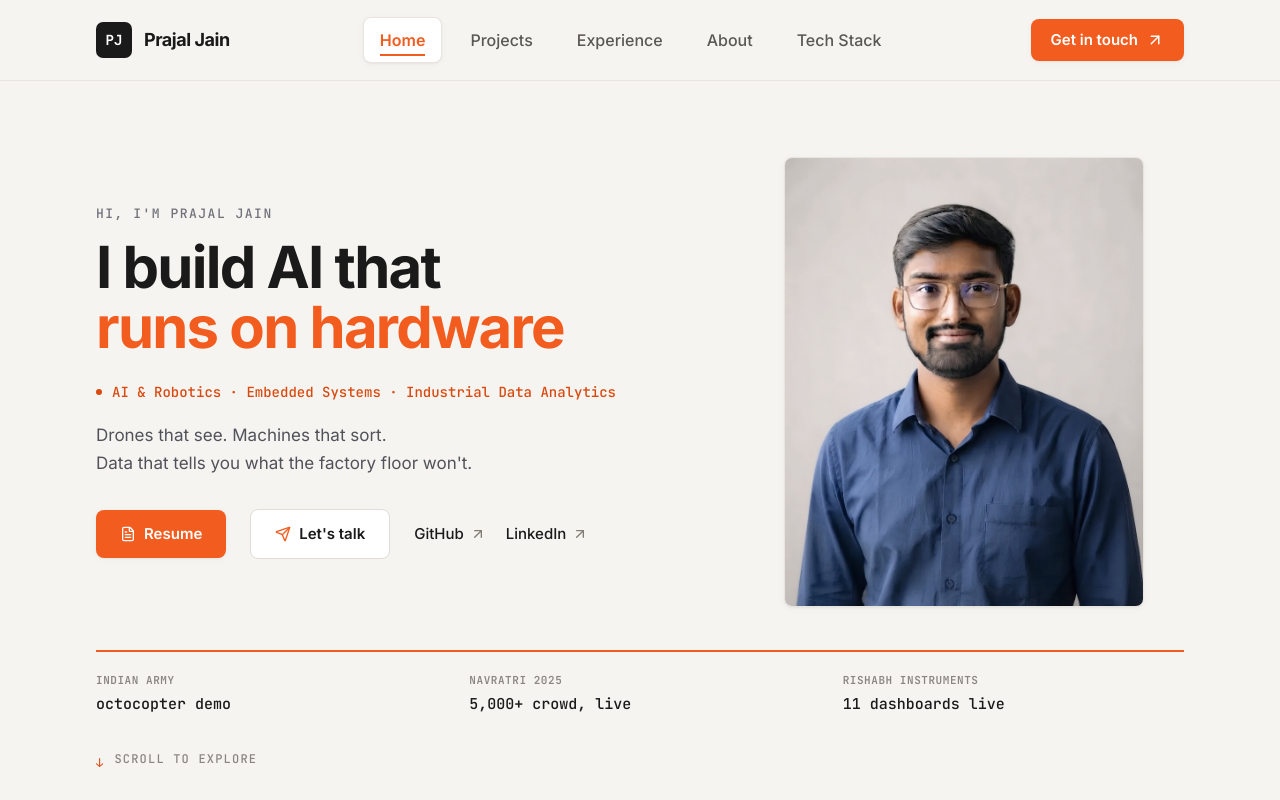
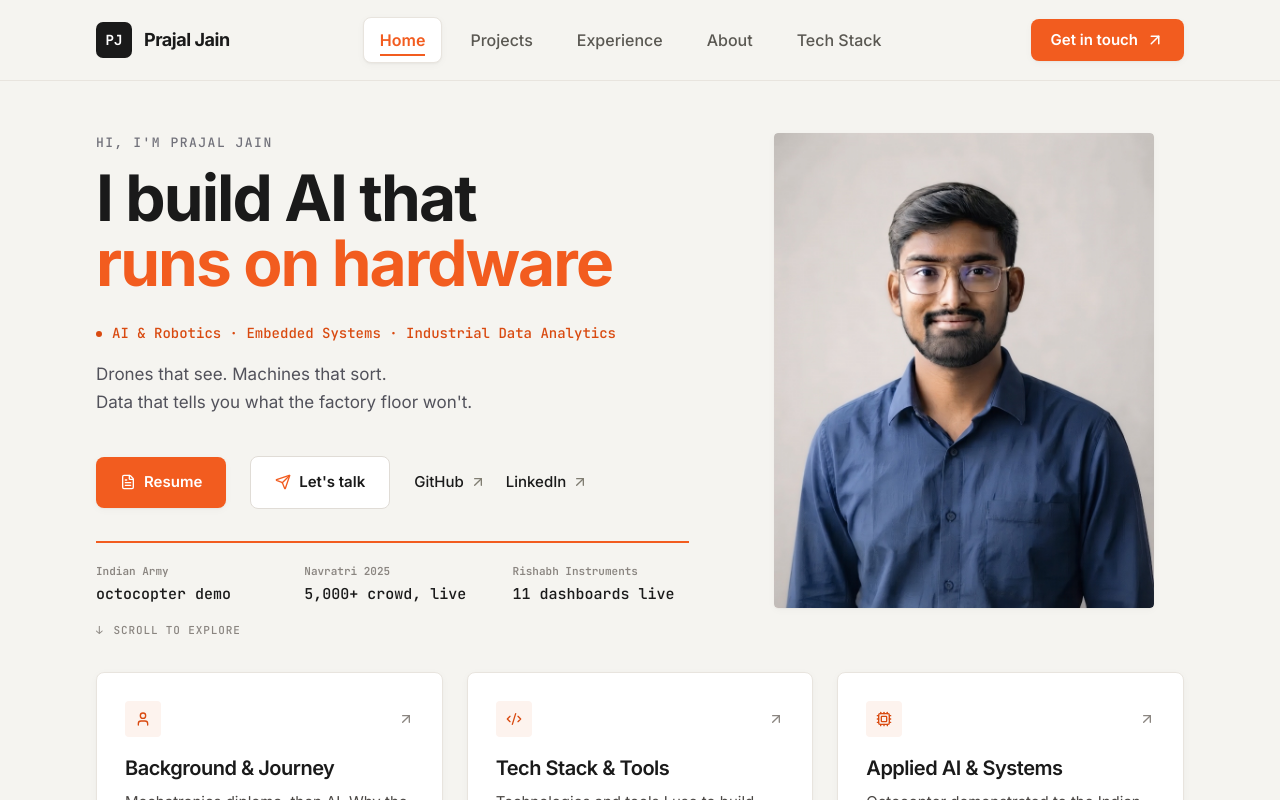
Before and after one commit to Prrajaljain/Portfolio-Setup, a Next.js app: page / in a window 1280 px wide. Shown: the top 800 px of the page. Built offline with nearby package versions, Linux system fonts and the light colour scheme.

Commit message:
Restore original Hero layout and spacing

```diff
--- a/components/home/hero.tsx
+++ b/components/home/hero.tsx
@@ -19,7 +19,7 @@ function BentoHeroGrid() {
   ]
 
   return (
-    <div id="bento-grid" className="scroll-mt-24 mt-16 md:mt-24 w-full text-left">
+    <div id="bento-grid" className="mt-6 md:mt-8 w-full text-left">
       <div className="grid grid-cols-1 md:grid-cols-3 gap-6 items-stretch">
         {/* Left Column: 2 Cards Stacked Vertically */}
         <div className="flex flex-col gap-6 justify-between">
@@ -162,66 +162,108 @@ export function Hero() {
   const linkedinUrl = profile.socials.find((s) => s.label === 'LinkedIn')?.href ?? 'https://linkedin.com/in/prajaljain23'
 
   return (
-    <section className="relative bg-[#F5F4F0] text-[#1A1A1A] overflow-hidden box-border">
-      {/* 1. Full Screen Hero Landing Viewport (100vh minus 80px header) */}
-      <div className="mx-auto max-w-6xl px-6 sm:px-8 min-h-[calc(100vh-80px)] flex flex-col justify-between pt-8 sm:pt-10 md:pt-12 pb-6">
+    <section className="relative bg-[#F5F4F0] text-[#1A1A1A] overflow-hidden pt-[40px] md:pt-[52px] pb-[40px] md:pb-[56px] box-border">
+      <div className="mx-auto max-w-6xl px-6 sm:px-8">
         {/* Main Hero Split Grid */}
-        <div className="grid grid-cols-1 lg:grid-cols-[1.35fr_1fr] items-center gap-10 lg:gap-14 my-auto">
+        <div className="grid grid-cols-1 lg:grid-cols-[1.35fr_1fr] items-start gap-10 lg:gap-14">
 
           {/* LEFT COLUMN CONTAINER */}
-          <div className="flex flex-col items-start text-left w-full">
+          <div className="order-1 flex flex-col items-start text-left w-full">
 
-            {/* 1. Eyebrow */}
-            <div className="mb-[14px] font-mono text-[12px] sm:text-[13px] font-medium text-[#71717A] uppercase tracking-[1.5px]">
+            {/* 1. Eyebrow (12px gap to headline) — order-1 */}
+            <div className="order-1 mb-[12px] font-mono text-[13px] font-medium text-[#71717A] uppercase tracking-[1.5px]">
               HI, I&apos;M PRAJAL JAIN
             </div>
 
-            {/* 2. Headline */}
-            <h1 className="mb-[24px] max-w-xl text-[40px] md:text-[48px] lg:text-[58px] font-bold leading-[1.04] tracking-[-0.03em] text-[#1A1A1A]">
+            {/* 2. Headline: 40px (<768px), 48px (768px-1024px), 64px (≥1024px) (28px gap to role line) — order-2 */}
+            <h1 className="order-2 mb-[28px] max-w-xl text-[40px] md:text-[48px] lg:text-[64px] font-bold leading-[1.02] tracking-[-0.03em] text-[#1A1A1A]">
               I build AI that{' '}
               <span className="text-[#F25C1F] font-bold block">
                 runs on hardware
               </span>
             </h1>
 
-            {/* 3. Subtitle / Role Line */}
-            <div className="mb-[18px] flex flex-wrap items-center gap-[10px] font-mono text-[13px] sm:text-[14px] font-medium text-[#D94A10]">
-              <span className="size-[6px] shrink-0 rounded-full bg-[#D94A10]" />
-              <span>
+            {/* 3. Subtitle / Role Line: (16px gap to subhead) — order-3 */}
+            <div className="order-3 mb-[16px] flex flex-wrap items-center gap-[10px] font-mono text-[13px] sm:text-[14px] font-medium text-[#D94A10]" style={{ color: '#D94A10' }}>
+              <span className="size-[6px] shrink-0 rounded-full bg-[#D94A10]" style={{ backgroundColor: '#D94A10' }} />
+              <span className="text-[#D94A10]" style={{ color: '#D94A10' }}>
                 AI &amp; Robotics &middot; Embedded Systems &middot; Industrial Data Analytics
               </span>
             </div>
 
-            {/* 4. Subhead Paragraph */}
-            <p className="mb-[32px] max-w-[480px] text-[16px] sm:text-[17px] leading-[1.65] text-[#52525B]">
+            {/* 4. Subhead Paragraph: (40px gap to button row) — order-4 */}
+            <p className="order-4 mb-[40px] max-w-[480px] text-[17px] leading-[1.65] text-[#52525B]">
               Drones that see. Machines that sort.<br className="hidden sm:block" />
               Data that tells you what the factory floor won&apos;t.
             </p>
 
-            {/* 5. Button Row */}
-            <div className="flex flex-wrap items-center gap-5 sm:gap-6">
-              {/* Primary button: Resume */}
+            {/* 5. Proof Strip & Orange Rule: order-5 on mobile, order-7 on desktop (20px top padding below divider) */}
+            <div className="order-5 lg:order-7 w-full mb-0">
+              <div className="w-full h-[2px] bg-[#F25C1F]" />
+
+              <div className="w-full pt-[20px] grid grid-cols-1 sm:grid-cols-3 gap-4 sm:gap-8 font-mono">
+                <div>
+                  <span className="font-mono text-[11px] font-semibold text-[#8A8580] block">
+                    Indian Army
+                  </span>
+                  <span className="font-mono text-[15px] font-medium text-[#1A1A1A] mt-1 block whitespace-nowrap">
+                    octocopter demo
+                  </span>
+                </div>
+
+                <div>
+                  <span className="font-mono text-[11px] font-semibold text-[#8A8580] block">
+                    Navratri 2025
+                  </span>
+                  <span className="font-mono text-[15px] font-medium text-[#1A1A1A] mt-1 block whitespace-nowrap">
+                    5,000+ crowd, live
+                  </span>
+                </div>
+
+                <div>
+                  <span className="font-mono text-[11px] font-semibold text-[#8A8580] block">
+                    Rishabh Instruments
+                  </span>
+                  <span className="font-mono text-[15px] font-medium text-[#1A1A1A] mt-1 block whitespace-nowrap">
+                    11 dashboards live
+                  </span>
+                </div>
+              </div>
+
+              {/* Scroll Indicator: Left-aligned to text column, interactive link to bento grid */}
+              <a
+                href="#bento-grid"
+                className="mt-[16px] hidden md:inline-flex items-center gap-[10px] font-mono text-[11px] font-medium uppercase tracking-[0.08em] text-[#8A8580] text-left hover:text-[#D94A10] transition-colors cursor-pointer"
+              >
+                <span className="inline-block animate-arrow-bob select-none">↓</span>
+                <span>Scroll to explore</span>
+              </a>
+            </div>
+
+            {/* 6. Button Row: (32px gap to orange divider) */}
+            <div className="order-6 lg:order-5 mb-[32px] flex flex-wrap items-center gap-6">
+              {/* Primary button: Resume — solid orange #F25C1F, white text, FileText icon */}
               <a
                 href={profile.resumeUrl}
                 target="_blank"
                 rel="noreferrer"
-                className="inline-flex w-auto items-center justify-center gap-2 rounded-md bg-[#F25C1F] px-[24px] py-[13px] text-[15px] font-semibold text-white shadow-rest transition-all duration-200 ease-out hover:bg-[#D94A10] hover:shadow-hover hover:-translate-y-[1px] active:translate-y-0 active:shadow-press focus-visible:outline-2 focus-visible:outline-[#1A1A1A] focus-visible:outline-offset-[3px]"
+                className="inline-flex w-auto items-center justify-center gap-2 rounded-md bg-[#F25C1F] px-[24px] py-[14px] text-[15px] font-semibold text-white shadow-rest transition-all duration-200 ease-out hover:bg-[#D94A10] hover:shadow-hover hover:-translate-y-[1px] active:translate-y-0 active:shadow-press focus-visible:outline-2 focus-visible:outline-[#1A1A1A] focus-visible:outline-offset-[3px]"
               >
                 <FileText className="size-4" />
                 <span>Resume</span>
               </a>
 
-              {/* Secondary button: Let's talk */}
+              {/* Secondary button: Let's talk — white background, 1px border #E0DCD6 */}
               <Link
                 href="/contact"
-                className="inline-flex w-auto items-center justify-center gap-2 rounded-md border border-[#E0DCD6] bg-[#ffffff] px-[24px] py-[13px] text-[15px] font-semibold text-[#1A1A1A] shadow-none transition-all duration-200 ease-out hover:bg-[#1A1A1A] hover:text-[#F5F4F0] hover:border-[#1A1A1A] hover:shadow-rest active:scale-95 focus-visible:outline-2 focus-visible:outline-[#1A1A1A] focus-visible:outline-offset-[3px]"
+                className="inline-flex w-auto items-center justify-center gap-2 rounded-md border border-[#E0DCD6] bg-[#ffffff] px-[24px] py-[14px] text-[15px] font-semibold text-[#1A1A1A] shadow-none transition-all duration-200 ease-out hover:bg-[#1A1A1A] hover:text-[#F5F4F0] hover:border-[#1A1A1A] hover:shadow-rest active:scale-95 focus-visible:outline-2 focus-visible:outline-[#1A1A1A] focus-visible:outline-offset-[3px]"
               >
                 <Send className="size-4 text-[#F25C1F]" />
                 <span>Let&apos;s talk</span>
               </Link>
 
-              {/* GitHub and LinkedIn links */}
-              <div className="inline-flex items-center gap-5 pt-1 sm:pt-0">
+              {/* GitHub ↗ and LinkedIn ↗ plain text links */}
+              <div className="inline-flex items-center gap-5">
                 <a
                   href={githubUrl}
                   target="_blank"
@@ -244,17 +286,31 @@ export function Hero() {
               </div>
             </div>
 
+            {/* 7. Photo Mobile Position */}
+            <div className="order-7 lg:hidden hidden md:block w-full max-w-[320px] mx-auto pt-4">
+              <div className="relative aspect-[4/5] w-full overflow-hidden rounded-[4px] shadow-rest">
+                <Image
+                  src="/images/prajal-headshot.jpg"
+                  alt="Prajal Jain — AI & Robotics Engineer"
+                  fill
+                  sizes="(max-width: 1024px) 320px, 380px"
+                  className="object-cover object-center rounded-[4px]"
+                  priority
+                />
+              </div>
+            </div>
+
           </div>
 
           {/* RIGHT COLUMN — Photo Desktop Position */}
-          <div className="hidden lg:block mx-auto w-full max-w-[360px]">
-            <div className="relative aspect-[4/5] w-full overflow-hidden rounded-[8px] border border-[#E8E4DE] bg-white shadow-rest">
+          <div className="order-2 hidden lg:block mx-auto w-full max-w-[380px] pt-0">
+            <div className="relative aspect-[4/5] w-full overflow-hidden rounded-[4px] shadow-rest">
               <Image
                 src="/images/prajal-headshot.jpg"
                 alt="Prajal Jain — AI & Robotics Engineer"
                 fill
-                sizes="360px"
-                className="object-cover object-center"
+                sizes="380px"
+                className="object-cover object-center rounded-[4px]"
                 priority
               />
             </div>
@@ -262,54 +318,7 @@ export function Hero() {
 
         </div>
 
-        {/* 6. Proof Strip & Orange Rule (Anchored at bottom of hero viewport) */}
-        <div className="w-full pt-4 pb-2">
-          <div className="w-full h-[2px] bg-[#F25C1F]" />
-
-          <div className="w-full pt-[20px] pb-[16px] grid grid-cols-1 sm:grid-cols-3 gap-4 sm:gap-8 font-mono">
-            <div>
-              <span className="font-mono text-[11px] font-semibold text-[#8A8580] uppercase tracking-wider block">
-                Indian Army
-              </span>
-              <span className="font-mono text-[15px] font-medium text-[#1A1A1A] mt-1 block">
-                octocopter demo
-              </span>
-            </div>
-
-            <div>
-              <span className="font-mono text-[11px] font-semibold text-[#8A8580] uppercase tracking-wider block">
-                Navratri 2025
-              </span>
-              <span className="font-mono text-[15px] font-medium text-[#1A1A1A] mt-1 block">
-                5,000+ crowd, live
-              </span>
-            </div>
-
-            <div>
-              <span className="font-mono text-[11px] font-semibold text-[#8A8580] uppercase tracking-wider block">
-                Rishabh Instruments
-              </span>
-              <span className="font-mono text-[15px] font-medium text-[#1A1A1A] mt-1 block">
-                11 dashboards live
-              </span>
-            </div>
-          </div>
-
-          {/* Scroll Indicator */}
-          <div className="pt-[14px]">
-            <a
-              href="#bento-grid"
-              className="inline-flex items-center gap-[10px] font-mono text-[12px] font-medium uppercase tracking-[0.1em] text-[#8A8580] hover:text-[#D94A10] transition-colors cursor-pointer"
-            >
-              <span className="inline-block animate-arrow-bob select-none text-[#D94A10]">↓</span>
-              <span>Scroll to explore</span>
-            </a>
-          </div>
-        </div>
-      </div>
-
-      {/* 2. Portfolio Bento Grid Section (Starts below the 100vh fold) */}
-      <div className="mx-auto max-w-6xl px-6 sm:px-8 pb-16 md:pb-24">
+        {/* Bento Grid Section */}
         <BentoHeroGrid />
       </div>
     </section>
```
